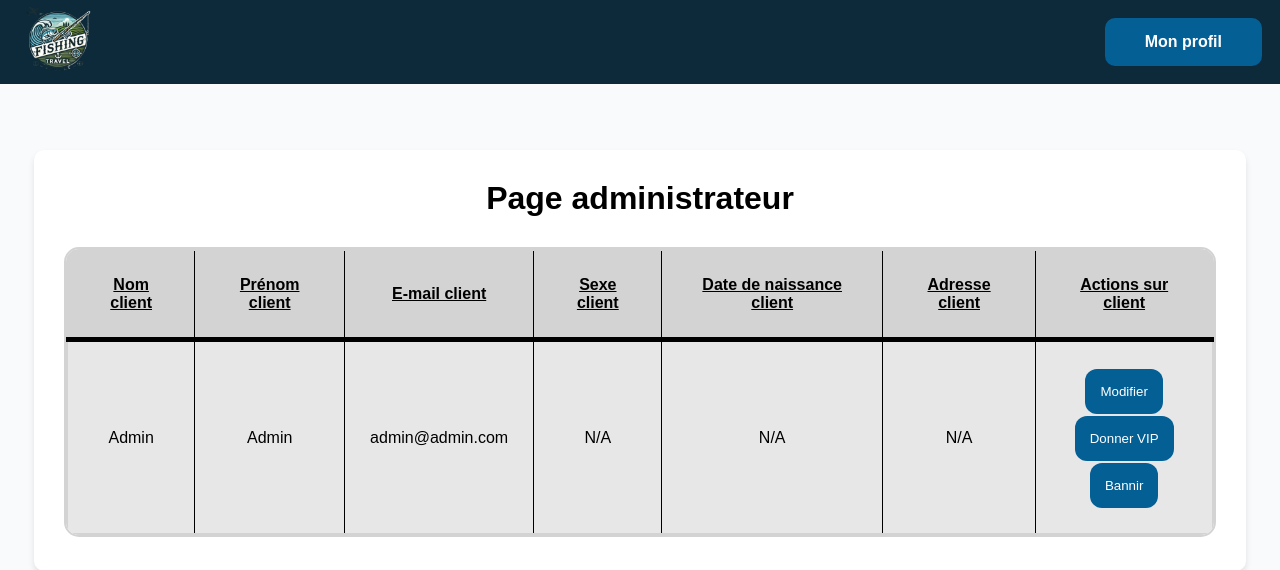
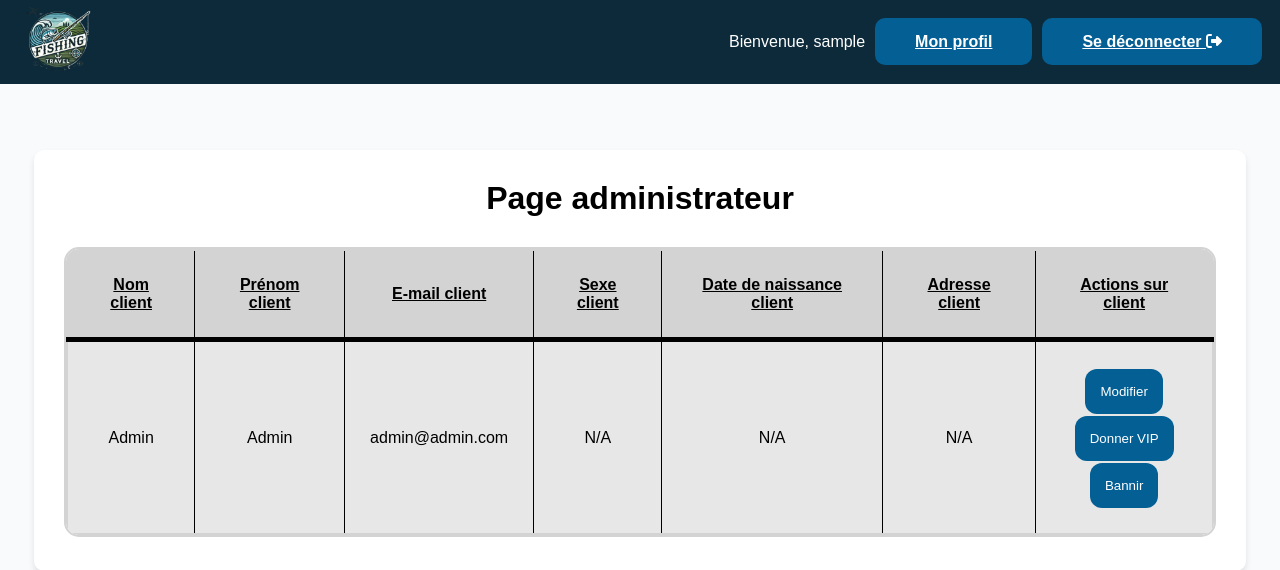
Before and after one commit to raphael950/AgenceVoyage, a PHP site: page /admin2.php in a window 1280 px wide. Shown: the top 570 px of the page. Run offline with PHP 8.4, Linux system fonts and the light colour scheme; the visitor is signed in with stand-in values (Sample User, id 1); some libraries are stand-ins or nearby versions.

Commit message:
fix: admin nav and footer

```diff
--- a/admin2.php
+++ b/admin2.php
@@ -24,10 +24,26 @@
 </head>
 <body>
     <nav>
-        <a href="index.php">
+    <a href="index.php">
             <img src="assets/logo2.png" class="logo" alt="logo">
         </a>
-        <button>Mon profil</button>
+        <div class="nav-buttons">
+            <!--
+            <a href="profile2.php" id="profile-button">Mon profil</a>
+            <a href="logout.php" id="logout-button">Se déconnecter</a>
+            -->
+            <?php
+                if (isset($_SESSION["user"])) {
+                    $username = htmlspecialchars($_SESSION["user"]["username"]);
+                    echo '<span class="welcome">Bienvenue, ' . $username . '</span>';
+                    echo '<a href="profile2.php" id="nav-button">Mon profil</a>';
+                    echo '<a href="logout.php" id="nav-button">Se déconnecter <i class="fa-solid fa-right-from-bracket"></i></a>';
+                } else {
+                    echo '<a href="register.php" id="nav-button">S\'inscrire</a>';
+                    echo '<a href="login.php" id="nav-button">Se connecter</a>';
+                }
+            ?>
+        </div>
     </nav>
     <div id="main-card">
         <h1>Page administrateur</h1>
--- a/style/admin2.css
+++ b/style/admin2.css
@@ -22,7 +22,7 @@ nav img{
     width: 80px;
 }
 
-nav button {
+#nav-button {
     background-color: #045F94;
     border-style: none;
     border-radius: 10px;
@@ -31,13 +31,16 @@ nav button {
     font-weight: bold;
     font-size: medium;
     text-align: left;
-
+    margin-left: 10px;
 }
 
 nav button:hover {
     background-color: #015585;
 }
 
+.welcome {
+    color: white;
+}
 
 
 #main-card {
```
